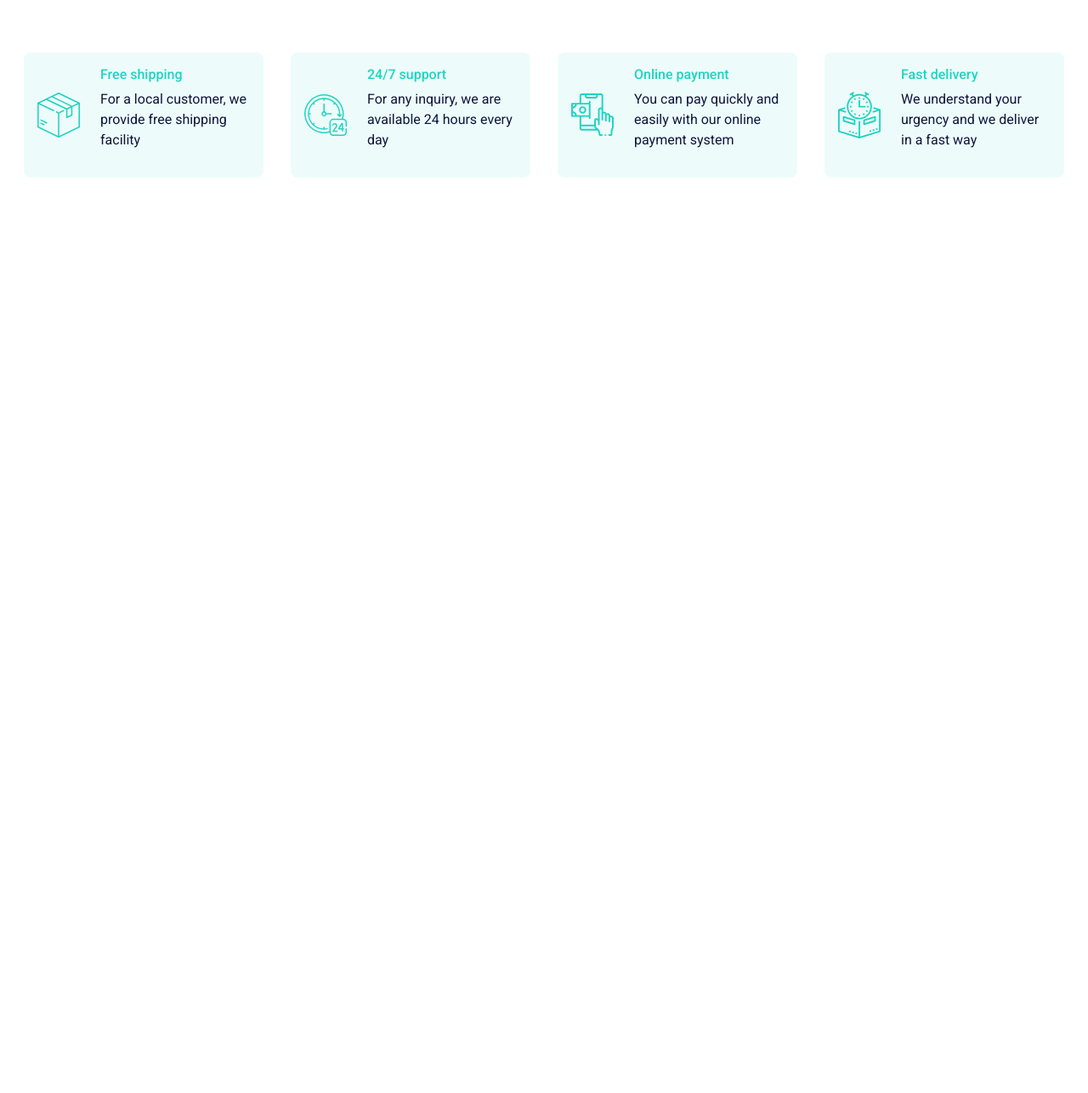
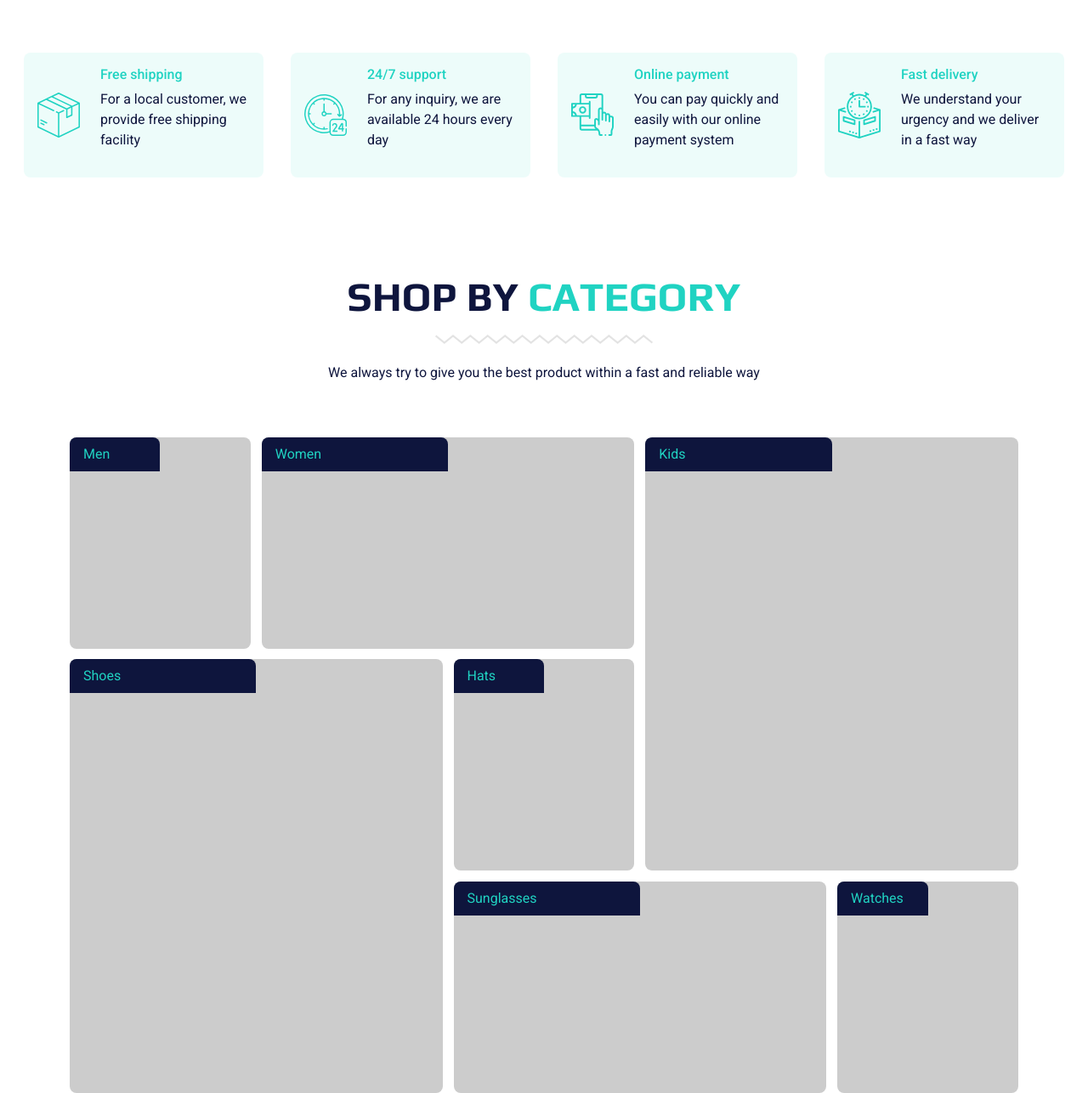
Before and after one commit to LinusFahlander/Skola, a plain HTML site: page index.html in a window 1280 px wide. Shown: the part 786-2073 px from the top of the page at 85% size. Before the commit the page ends 1059 px from the top, so only its background shows below. Drawn offline with nearby package versions, Linux system fonts and the light colour scheme.

Commit message:
added shop by category

```diff
--- a/css/style.css
+++ b/css/style.css
@@ -43,7 +43,7 @@ html, body {
     color: var(--color-theme-dark);
 }
 
-/* button design */
+/* special-offer button design */
 .btn-theme {
     background-color: var(--color-theme);
     color: var(--color-white);
@@ -57,6 +57,7 @@ html, body {
         color: var(--color-white);
     }
 
+/* shop-now button design */
 .btn-white {
     background-color: var(--color-white);
     color: var(--color-theme);
@@ -65,11 +66,29 @@ html, body {
     padding-left: 1.75rem;
     padding-right: 1.75rem;
 }
-.btn-white:hover {
-    background-color: var(--color-theme-dark);
-    color: var(--color-white);
+    .btn-white:hover {
+        background-color: var(--color-theme-dark);
+        color: var(--color-white);
+    }
+
+/* section-title */
+.section-title {
+    padding: 3rem 0;
+    color: var(--color-theme-dark);
+    text-align: center;
 }
+    .section-title h1{ /* design for black h1 */
+        font-family: var(--font-play);
+        font-weight: var(--font-weight-bold);
+        font-size: var(--font-size-36);
+    }
+        .section-title h1 span { /* design for themecolor h1 */
+            color: var(--color-theme);
+        }
 
+    .section-title p {
+        margin: 1rem 0;
+    }
 
 /* top-bar-menu */
 .top-bar {
@@ -87,7 +106,7 @@ html, body {
     .top-bar .site-settings {
         display: flex;
     }
-
+        /* ENG-EUR design & dropdown list */
         .top-bar .site-settings .dropdown-theme {
             background-color: var(--color-theme);
             color: var(--color-white);
@@ -122,6 +141,7 @@ html, body {
                         color: var(--color-white);
                     }
 
+    /* right side link-design */
      .top-bar .top-bar-links {
         display: none;
     }
@@ -130,7 +150,7 @@ html, body {
         display: none;
     }
 
-
+    /* links-design */
     .top-bar .top-bar-links a {
         color: var(--color-white);
         text-decoration: none;
@@ -140,6 +160,7 @@ html, body {
             color: var(--color-theme-dark);
         }
 
+    /* social-icon-links-design */
     .top-bar .top-bar-links .social-media {
         margin-left: 0.8rem;
         font-size: var(--font-size-14);
@@ -167,12 +188,15 @@ html, body {
     padding-bottom: 2.2rem;
 
 }
+/* logo left */
 .mid-bar .brand {
     flex: 2;
 }
+/* search-middle */
 .mid-bar .search {
     flex: 4;
 }
+/* links-right */
 .mid-bar .mid-bar-links {
     flex: 3;
     display: flex;
@@ -272,7 +296,7 @@ html, body {
                 }
 
 
-/* info */
+/* webshop-info */
 .webshop-info {
     padding: 4rem 0;
 }
@@ -311,6 +335,63 @@ html, body {
                 color: var(--color-white);
             }
 
+
+/* shop-by-category */
+.shop-by-category {
+
+}
+    /* design of category-boxes */
+    .shop-by-category .grid {
+        display: grid;
+        gap: 0.8rem;
+        grid-template-columns: repeat(5, minmax(100px, 249px));
+        grid-template-rows: repeat(3, minmax(100px, 249px));
+        }
+
+    .shop-by-category .category-box {
+        background-color: var(--color-gray-1);
+        border-radius: var(--border-radius-small);
+        height: 100%;
+        width: 100%;
+        overflow: hidden;
+    }
+        .shop-by-category .category-box-title {
+            width: 50%;
+            border-radius: 0 var(--border-radius-small) 0 0;
+            background-color: var(--color-theme-dark);
+            color: var(--color-theme);
+            padding: 0.5rem 1rem;
+        }
+
+    /* placement of category-boxes in the grid */
+    #category-box-1 {
+        grid-column: 1/2;
+        grid-row: 1/2;
+    }
+    #category-box-2 {
+        grid-column: 2/4;
+        grid-row: 1/2;
+    }
+    #category-box-3 {
+        grid-column: 4/-1;
+        grid-row: 1/3;
+    }
+    #category-box-4 {
+        grid-column: 1/3;
+        grid-row: 2/-1;
+    }
+    #category-box-5 {
+        grid-column: 3/4;
+        grid-row: 2/3;
+    }
+    #category-box-6 {
+        grid-column: 3/5;
+        grid-row: 3/-1;
+    }
+    #category-box-7 {
+        grid-column: 5/-1;
+        grid-row: 3/-1;
+    }
 
 
 
@@ -371,3 +452,26 @@ html, body {
         width: 100%;
     };
 }
+
+
+
+
+
+
+
+
+
+
+/*
+*"Alla krav som finns i godkänt nivån ska vara uppfyllda.
+*Du ska ha gjort samtliga delar som finns med i designmallen.
+*Alla knappar, kategoriboxar, produktboxar och länkar ska ha någon form av
+animering/transition på sig.
+*Du ska självständigt strukturera din kod, både HTML och CSS på ett professionellt
+sätt.
+*Du får använda dig av Scss/Sass om du så vill göra CSS-koden mer professionell.
+*Du ska skriva korta kommentarer för alla de olika delarna som du bygger upp.
+*Du ska både göra förstasidan och inloggnings- och registreringssidan.
+*Formulären på inloggnings- och registreringssidan ska innehålla fält för att
+kunna skriva ut felmeddelanden. Dock behöver dessa felmeddelanden inte skrivas ut."
+*/
--- a/index.html
+++ b/index.html
@@ -132,5 +132,38 @@
                 </div></div>
         </div>
     </section>
+
+    <section class="shop-by-category">
+        <div class="container">
+            <div class="section-title">
+                <h1>SHOP BY <span>CATEGORY</span></h1>
+                <img src="images/wave-line.svg" alt="wave-line">
+                <p>We always try to give you the best product within a fast and reliable way</p>
+            </div>
+
+            <div class="grid">
+                <div id="category-box-1" class="category-box">
+                    <div class="category-box-title">Men</div>
+                </div>
+                <div id="category-box-2" class="category-box">
+                    <div class="category-box-title">Women</div>
+                </div>
+                <div id="category-box-3" class="category-box">
+                    <div class="category-box-title">Kids</div>
+                </div>
+                <div id="category-box-4" class="category-box">
+                    <div class="category-box-title">Shoes</div>
+                </div>
+                <div id="category-box-5" class="category-box">
+                    <div class="category-box-title">Hats</div>
+                </div>
+                <div id="category-box-6" class="category-box">
+                    <div class="category-box-title">Sunglasses</div>
+                </div>
+                <div id="category-box-7" class="category-box">
+                    <div class="category-box-title">Watches</div>
+            </div>
+        </div>
+    </section>
 </body>
 </html>
```
Also changed, not shown: images/wave-line.svg (added).
